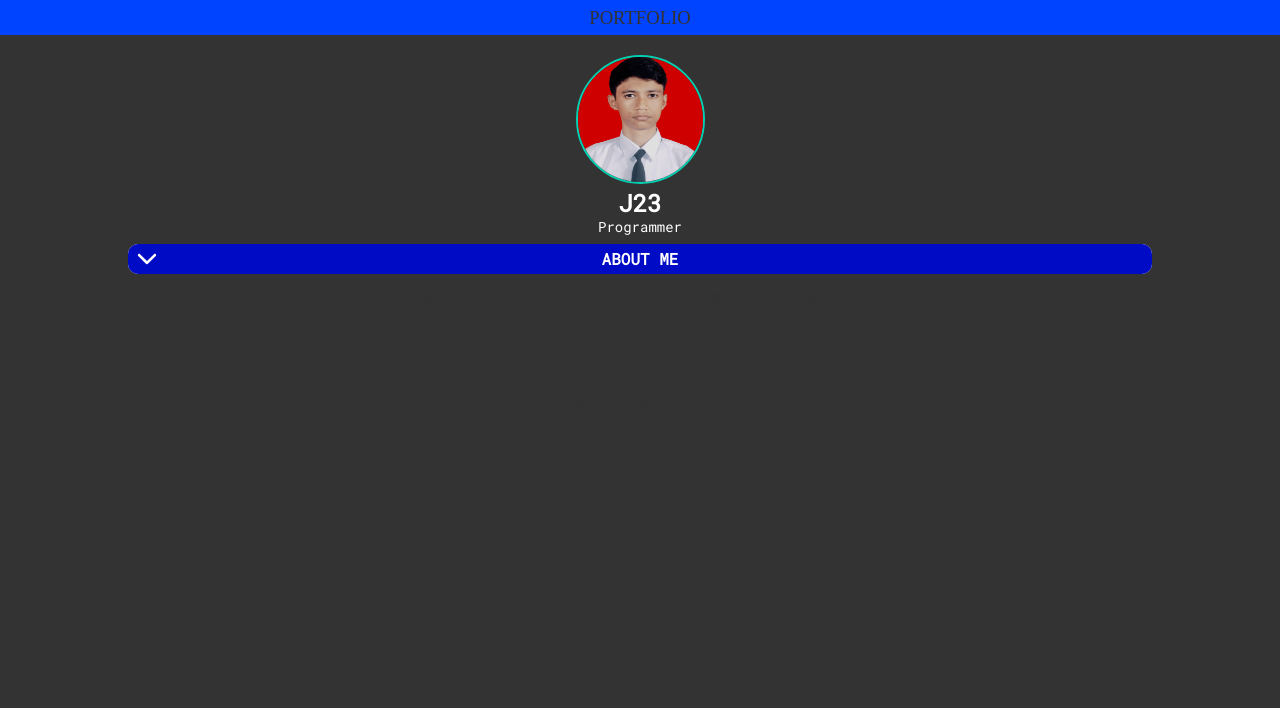
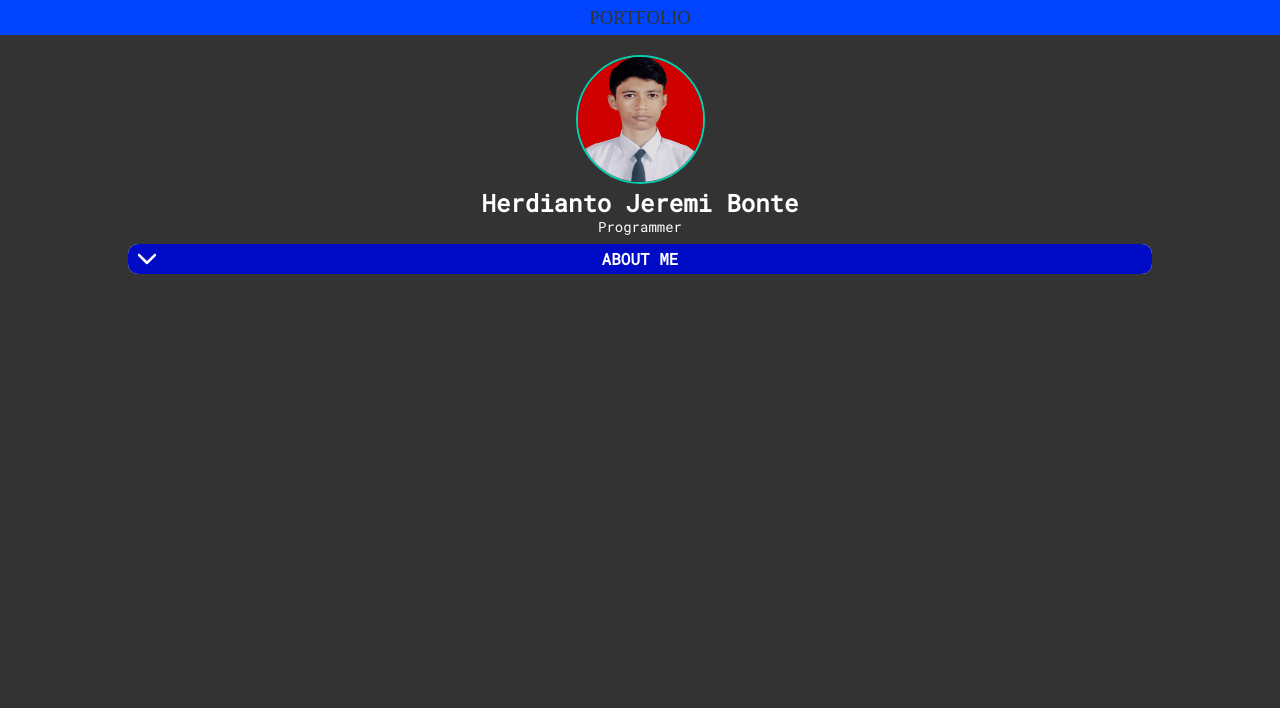
Before and after one commit to sudoJ23/sudoj23.github.io, a plain HTML site: page index.html in a window 1280 px wide. Shown: the top 708 px of the page. Drawn offline with nearby package versions, Linux system fonts and the light colour scheme; a web font is replaced by a local one.

Commit message:
Update index.html

```diff
--- a/index.html
+++ b/index.html
@@ -18,7 +18,7 @@
                 <img class="ea-border-anim" height="100%" width="100%" src="assets/img/prof.png" alt="Profile pic">
             </div>
             <div class="nama">
-                <h1>J23</h1>
+                <h1>Herdianto Jeremi Bonte</h1>
             </div>
             <div class="title">Programmer</div>
             <div id="info" class="personal-info">
```
